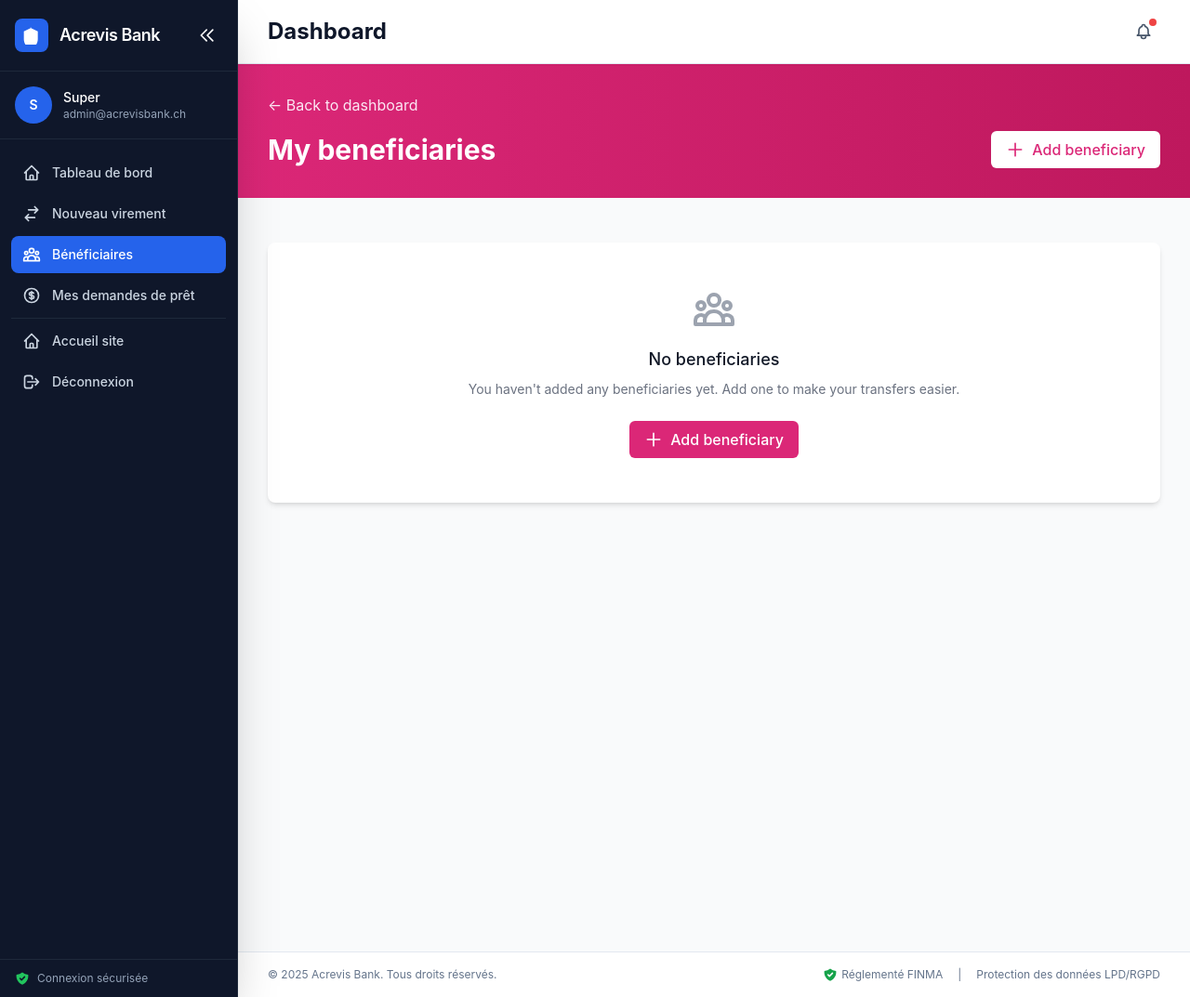
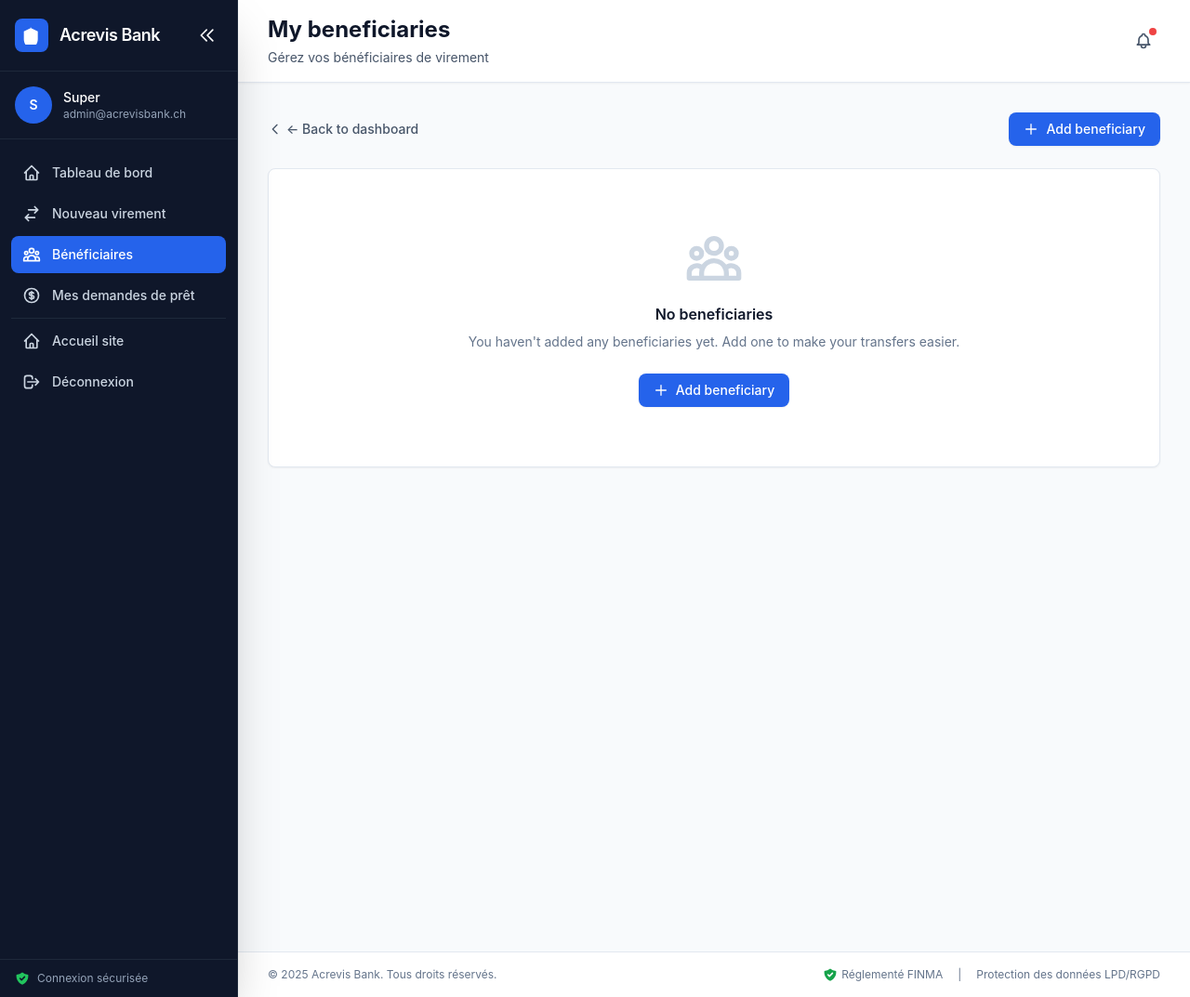
Before and after one commit to darkdev7-2/acrevisbank, a Laravel app: page /en/dashboard/beneficiaries in a window 1280 px wide. Shown: the whole page at 93% size. Run offline with Laravel 12, Linux system fonts and the light colour scheme; the visitor is signed in with stand-in values (Sample User, id 1); data comes from the database, SQL or seed files in the repository; data that the repository does not hold is empty; style sheets or scripts are compiled from the project's sources; parts of the project's set-up code (start-up, migrations or seed data) failed here and were passed over; some libraries are stand-ins or nearby versions.

Commit message:
refactor: Refondre beneficiaries/index avec design professionnel
- Suppression header rose gradient
- Utilisation pageTitle/pageSubtitle du layout
- Bouton ajouter bleu (blue-600)
- Cards avec border-slate-200
- Badge favori amber sobre
- Boutons edit/delete avec bordures
- Empty state professionnel

```diff
--- a/resources/views/pages/dashboard/beneficiaries/index.blade.php
+++ b/resources/views/pages/dashboard/beneficiaries/index.blade.php
@@ -73,49 +73,47 @@
     @endphp
 
     <x-slot name="title">{{ $t['title'] }}</x-slot>
+    <x-slot name="pageTitle">{{ $t['title'] }}</x-slot>
+    <x-slot name="pageSubtitle">Gérez vos bénéficiaires de virement</x-slot>
 
-    <!-- Header -->
-    <div class="bg-gradient-to-r from-pink-600 to-pink-700 text-white py-8">
-        <div class="max-w-7xl mx-auto px-4 sm:px-6 lg:px-8">
-            <a href="{{ route('dashboard.index', ['locale' => $currentLocale]) }}" class="inline-flex items-center text-pink-100 hover:text-white mb-4 transition-colors">
+    <div class="p-4 sm:p-6 lg:p-8">
+        <div class="mb-6 flex items-center justify-between">
+            <a href="{{ route('dashboard.index', ['locale' => $currentLocale]) }}"
+               class="inline-flex items-center text-slate-600 hover:text-slate-900 font-medium transition-colors text-sm">
+                <svg class="w-4 h-4 mr-1" fill="none" stroke="currentColor" viewBox="0 0 24 24">
+                    <path stroke-linecap="round" stroke-linejoin="round" stroke-width="2" d="M15 19l-7-7 7-7"/>
+                </svg>
                 {{ $t['back'] }}
             </a>
-            <div class="flex items-center justify-between">
-                <h1 class="text-3xl font-bold">{{ $t['title'] }}</h1>
             <a href="{{ route('dashboard.beneficiaries.create', ['locale' => $currentLocale]) }}"
-                   class="inline-flex items-center px-4 py-2 bg-white text-pink-600 rounded-md hover:bg-pink-50 transition-colors font-medium">
-                    <svg class="w-5 h-5 mr-2" fill="none" stroke="currentColor" viewBox="0 0 24 24">
+               class="inline-flex items-center px-4 py-2 bg-blue-600 text-white rounded-lg hover:bg-blue-700 transition-colors font-medium text-sm shadow-sm">
+                <svg class="w-4 h-4 mr-2" fill="none" stroke="currentColor" viewBox="0 0 24 24">
                     <path stroke-linecap="round" stroke-linejoin="round" stroke-width="2" d="M12 4v16m8-8H4"/>
                 </svg>
                 {{ $t['add_beneficiary'] }}
             </a>
         </div>
-        </div>
-    </div>
-
-    <!-- Main Content -->
-    <div class="py-12 bg-gray-50 min-h-screen">
-        <div class="max-w-7xl mx-auto px-4 sm:px-6 lg:px-8">
 
         @if(session('success'))
-                <div class="mb-6 bg-green-50 border border-green-200 rounded-md p-4">
-                    <div class="flex">
-                        <svg class="w-5 h-5 text-green-400" fill="none" stroke="currentColor" viewBox="0 0 24 24">
+            <div class="mb-6 bg-emerald-50 border border-emerald-200 rounded-lg p-4">
+                <div class="flex items-center">
+                    <svg class="w-5 h-5 text-emerald-600 flex-shrink-0" fill="none" stroke="currentColor" viewBox="0 0 24 24">
                         <path stroke-linecap="round" stroke-linejoin="round" stroke-width="2" d="M9 12l2 2 4-4m6 2a9 9 0 11-18 0 9 9 0 0118 0z"/>
                     </svg>
-                        <p class="ml-3 text-sm text-green-700">{{ session('success') }}</p>
+                    <p class="ml-3 text-sm text-emerald-800 font-medium">{{ session('success') }}</p>
                 </div>
             </div>
         @endif
 
+        <div class="grid grid-cols-1 gap-4">
             @forelse($beneficiaries as $beneficiary)
-                <div class="bg-white rounded-lg shadow-md p-6 mb-4 hover:shadow-lg transition-shadow">
+                <div class="bg-white rounded-lg border border-slate-200 shadow-sm p-6 hover:shadow-md transition-shadow">
                     <div class="flex items-start justify-between">
                         <div class="flex-1">
-                            <div class="flex items-center mb-2">
-                                <h3 class="text-xl font-bold text-gray-900">{{ $beneficiary->name }}</h3>
+                            <div class="flex items-center mb-3">
+                                <h3 class="text-lg font-semibold text-slate-900">{{ $beneficiary->name }}</h3>
                                 @if($beneficiary->is_favorite)
-                                    <span class="ml-3 inline-flex items-center px-2.5 py-0.5 rounded-full text-xs font-medium bg-yellow-100 text-yellow-800">
+                                    <span class="ml-3 inline-flex items-center px-2 py-0.5 rounded-md text-xs font-medium bg-amber-50 text-amber-700 border border-amber-200">
                                         <svg class="w-3 h-3 mr-1" fill="currentColor" viewBox="0 0 20 20">
                                             <path d="M9.049 2.927c.3-.921 1.603-.921 1.902 0l1.07 3.292a1 1 0 00.95.69h3.462c.969 0 1.371 1.24.588 1.81l-2.8 2.034a1 1 0 00-.364 1.118l1.07 3.292c.3.921-.755 1.688-1.54 1.118l-2.8-2.034a1 1 0 00-1.175 0l-2.8 2.034c-.784.57-1.838-.197-1.539-1.118l1.07-3.292a1 1 0 00-.364-1.118L2.98 8.72c-.783-.57-.38-1.81.588-1.81h3.461a1 1 0 00.951-.69l1.07-3.292z"/>
                                         </svg>
@@ -124,34 +122,32 @@
                                 @endif
                             </div>
 
-                            <div class="grid grid-cols-1 md:grid-cols-2 gap-3 mt-3">
+                            <div class="grid grid-cols-1 md:grid-cols-2 gap-4 mt-3">
                                 <div>
-                                    <p class="text-xs text-gray-500">{{ $t['iban'] }}</p>
-                                    <p class="font-mono text-sm font-medium mt-1">{{ trim($beneficiary->formatted_iban) }}</p>
+                                    <p class="text-xs font-medium text-slate-500 mb-1">{{ $t['iban'] }}</p>
+                                    <p class="font-mono text-sm font-medium text-slate-900">{{ trim($beneficiary->formatted_iban) }}</p>
                                 </div>
                                 @if($beneficiary->bank_name)
                                     <div>
-                                        <p class="text-xs text-gray-500">{{ $t['bank'] }}</p>
-                                        <p class="text-sm font-medium mt-1">{{ $beneficiary->bank_name }}</p>
+                                        <p class="text-xs font-medium text-slate-500 mb-1">{{ $t['bank'] }}</p>
+                                        <p class="text-sm font-medium text-slate-900">{{ $beneficiary->bank_name }}</p>
                                     </div>
                                 @endif
                                 @if($beneficiary->category)
                                     <div>
-                                        <p class="text-xs text-gray-500">{{ $t['category'] }}</p>
-                                        <p class="text-sm mt-1">
-                                            <span class="inline-flex items-center px-2.5 py-0.5 rounded-full text-xs font-medium bg-gray-100 text-gray-800">
+                                        <p class="text-xs font-medium text-slate-500 mb-1">{{ $t['category'] }}</p>
+                                        <span class="inline-flex items-center px-2.5 py-1 rounded-md text-xs font-medium bg-slate-100 text-slate-700 border border-slate-200">
                                             {{ $beneficiary->category }}
                                         </span>
-                                        </p>
                                     </div>
                                 @endif
                             </div>
                         </div>
 
-                        <div class="flex items-center space-x-2 ml-4">
+                        <div class="flex items-center space-x-2 ml-6">
                             <a href="{{ route('dashboard.beneficiaries.edit', ['locale' => $currentLocale, 'id' => $beneficiary->id]) }}"
-                               class="inline-flex items-center px-3 py-2 border border-gray-300 rounded-md text-sm font-medium text-gray-700 bg-white hover:bg-gray-50 transition-colors">
-                                <svg class="w-4 h-4 mr-1" fill="none" stroke="currentColor" viewBox="0 0 24 24">
+                               class="inline-flex items-center px-3 py-2 border border-slate-300 rounded-lg text-sm font-medium text-slate-700 bg-white hover:bg-slate-50 transition-colors">
+                                <svg class="w-4 h-4 mr-1.5" fill="none" stroke="currentColor" viewBox="0 0 24 24">
                                     <path stroke-linecap="round" stroke-linejoin="round" stroke-width="2" d="M11 5H6a2 2 0 00-2 2v11a2 2 0 002 2h11a2 2 0 002-2v-5m-1.414-9.414a2 2 0 112.828 2.828L11.828 15H9v-2.828l8.586-8.586z"/>
                                 </svg>
                                 {{ $t['edit'] }}
@@ -162,8 +158,8 @@
                                 @csrf
                                 @method('DELETE')
                                 <button type="submit"
-                                        class="inline-flex items-center px-3 py-2 border border-red-300 rounded-md text-sm font-medium text-red-700 bg-white hover:bg-red-50 transition-colors">
-                                    <svg class="w-4 h-4 mr-1" fill="none" stroke="currentColor" viewBox="0 0 24 24">
+                                        class="inline-flex items-center px-3 py-2 border border-red-300 rounded-lg text-sm font-medium text-red-700 bg-white hover:bg-red-50 transition-colors">
+                                    <svg class="w-4 h-4 mr-1.5" fill="none" stroke="currentColor" viewBox="0 0 24 24">
                                         <path stroke-linecap="round" stroke-linejoin="round" stroke-width="2" d="M19 7l-.867 12.142A2 2 0 0116.138 21H7.862a2 2 0 01-1.995-1.858L5 7m5 4v6m4-6v6m1-10V4a1 1 0 00-1-1h-4a1 1 0 00-1 1v3M4 7h16"/>
                                     </svg>
                                     {{ $t['delete'] }}
@@ -173,16 +169,16 @@
                     </div>
                 </div>
             @empty
-                <div class="bg-white rounded-lg shadow-md p-12 text-center">
-                    <svg class="mx-auto h-12 w-12 text-gray-400" fill="none" stroke="currentColor" viewBox="0 0 24 24">
+                <div class="bg-white rounded-lg border border-slate-200 shadow-sm p-16 text-center">
+                    <svg class="mx-auto h-16 w-16 text-slate-300" fill="none" stroke="currentColor" viewBox="0 0 24 24">
                         <path stroke-linecap="round" stroke-linejoin="round" stroke-width="2" d="M17 20h5v-2a3 3 0 00-5.356-1.857M17 20H7m10 0v-2c0-.656-.126-1.283-.356-1.857M7 20H2v-2a3 3 0 015.356-1.857M7 20v-2c0-.656.126-1.283.356-1.857m0 0a5.002 5.002 0 019.288 0M15 7a3 3 0 11-6 0 3 3 0 016 0zm6 3a2 2 0 11-4 0 2 2 0 014 0zM7 10a2 2 0 11-4 0 2 2 0 014 0z"/>
                     </svg>
-                    <h3 class="mt-4 text-lg font-medium text-gray-900">{{ $t['no_beneficiaries'] }}</h3>
-                    <p class="mt-2 text-sm text-gray-500">{{ $t['no_beneficiaries_text'] }}</p>
+                    <h3 class="mt-4 text-base font-semibold text-slate-900">{{ $t['no_beneficiaries'] }}</h3>
+                    <p class="mt-2 text-sm text-slate-500">{{ $t['no_beneficiaries_text'] }}</p>
                     <div class="mt-6">
                         <a href="{{ route('dashboard.beneficiaries.create', ['locale' => $currentLocale]) }}"
-                           class="inline-flex items-center px-4 py-2 bg-pink-600 text-white rounded-md hover:bg-pink-700 transition-colors font-medium">
-                            <svg class="w-5 h-5 mr-2" fill="none" stroke="currentColor" viewBox="0 0 24 24">
+                           class="inline-flex items-center px-4 py-2 bg-blue-600 text-white rounded-lg hover:bg-blue-700 transition-colors font-medium text-sm shadow-sm">
+                            <svg class="w-4 h-4 mr-2" fill="none" stroke="currentColor" viewBox="0 0 24 24">
                                 <path stroke-linecap="round" stroke-linejoin="round" stroke-width="2" d="M12 4v16m8-8H4"/>
                             </svg>
                             {{ $t['add_beneficiary'] }}
```
Lines whose indentation alone changed are shown as unchanged.
